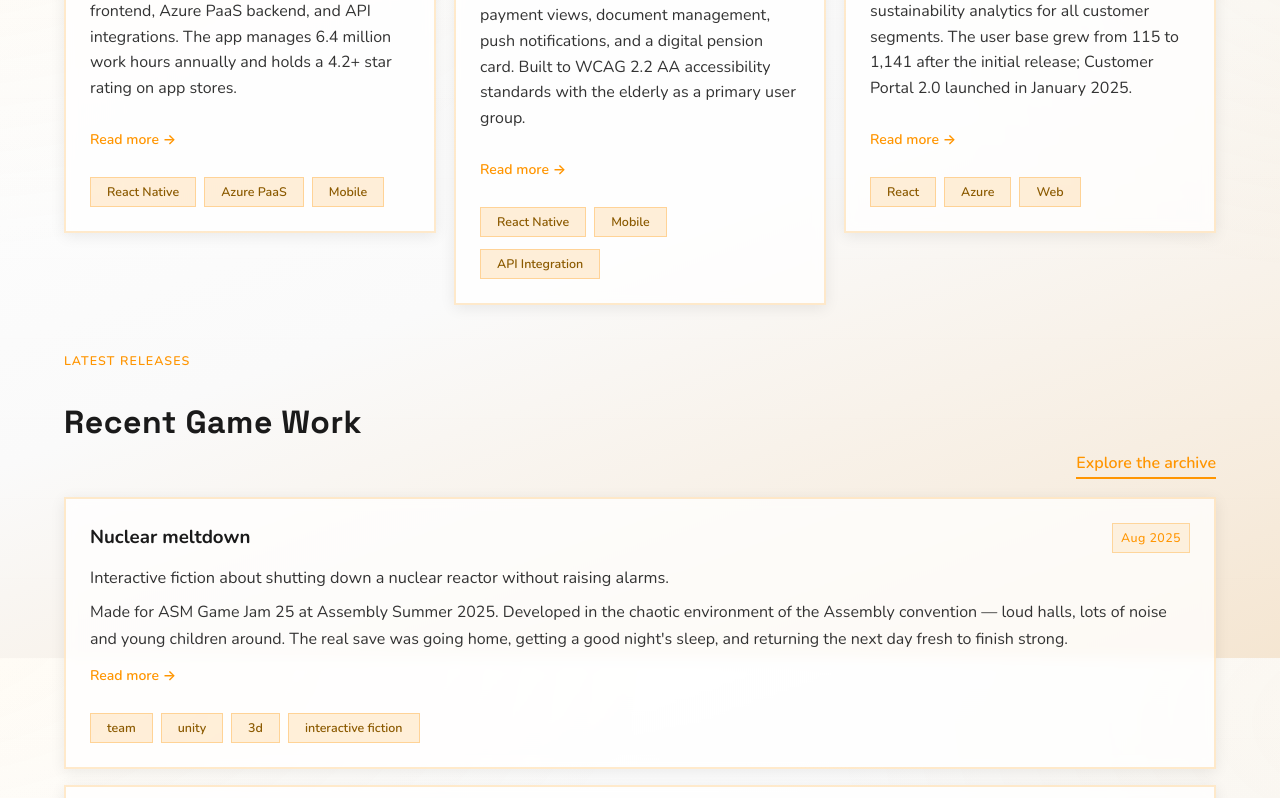
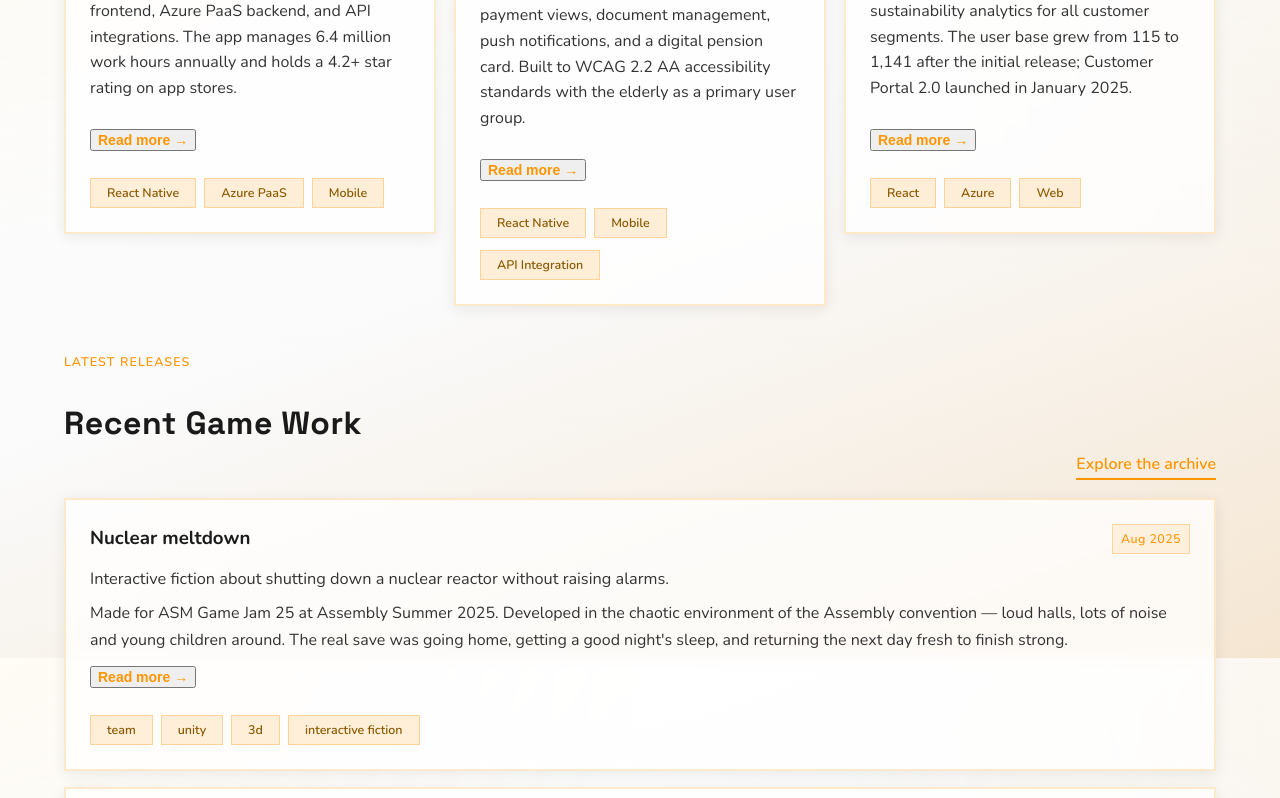
Before and after one commit to Crare/crare.github.io, a React (Vite) app in the folder my-app/: page / in a window 1280 px wide. Shown: the part 1742-2540 px from the top of the page. Built offline with nearby package versions, Linux system fonts and the light colour scheme.

Commit message:
fix tests

```diff
--- a/my-app/src/components/ProjectsSection.tsx
+++ b/my-app/src/components/ProjectsSection.tsx
@@ -65,7 +65,7 @@ const ProjectCard = ({ project, idx, openGalleryModal, isCustomerProjects, linkT
       <p className="project-description">{project.description}</p>
       <div style={{ marginTop: "1rem" }}>
         {project.link && (
-          <Link referrerPolicy="origin" href={project.link} target="_blank" className="project-external-link" onClick={() => trackEvent("external_link_click", { type: "project", project: project.title })}>
+          <Link referrerPolicy="origin" href={project.link} target="_blank" className="project-external-link" aria-label={`${project.title} - ${linkText}`} onClick={() => trackEvent("external_link_click", { type: "project", project: project.title })}>
             {linkText}
             <OpenInNewIcon className="project-external-link-icon" />
           </Link>
--- a/my-app/src/pages/LandingPage.tsx
+++ b/my-app/src/pages/LandingPage.tsx
@@ -42,16 +42,16 @@ const FeatureCard = ({ project, toAnchorId }: { project: any; toAnchorId: any })
         </div>
         <h3>{project.title}</h3>
         <p>{project.description}</p>
-        <RouterLink
-          to={`/projects#${toAnchorId("project", project.title)}`}
+        <button
           className="landing-feature-read-more"
           onClick={(e) => {
-            e.stopPropagation();
+            e.preventDefault();
             trackEvent("landing_read_more_click", { project: project.title });
           }}
+          type="button"
         >
           Read more →
-        </RouterLink>
+        </button>
         <div className="landing-chip-row">
           {project.tech.slice(0, 3).map((tech: string) => (
             <span key={tech} className="tech-tag">
@@ -80,16 +80,16 @@ const GameCard = ({ game, toAnchorId }: { game: any; toAnchorId: any }) => {
         </div>
         <p className="landing-game-description">{game.description}</p>
         <p className="landing-game-details">{game.details}</p>
-        <RouterLink
-          to={`/games#${toAnchorId("game", game.title)}`}
+        <button
           className="landing-feature-read-more"
           onClick={(e) => {
-            e.stopPropagation();
+            e.preventDefault();
             trackEvent("landing_read_more_click", { game: game.title });
           }}
+          type="button"
         >
           Read more →
-        </RouterLink>
+        </button>
         <div className="landing-chip-row">
           {game.tags.slice(0, 4).map((tag: string) => (
             <span key={tag} className="tech-tag">
```
Also changed, not shown: my-app/tests/setup.ts (+10 -0 lines), 2 other files (tests, documents, lock files or other folders).
